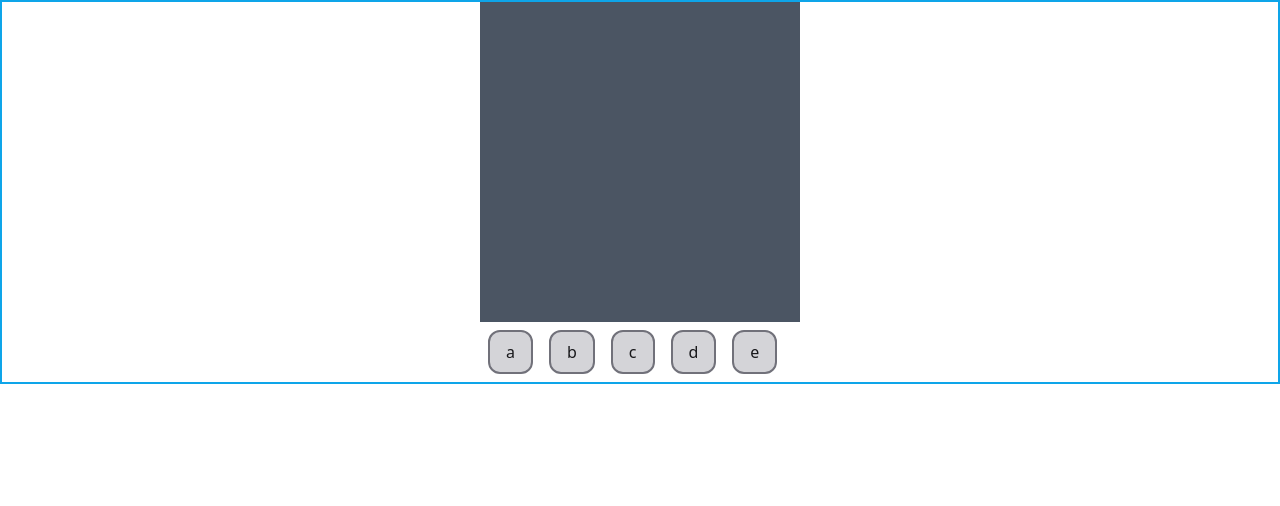
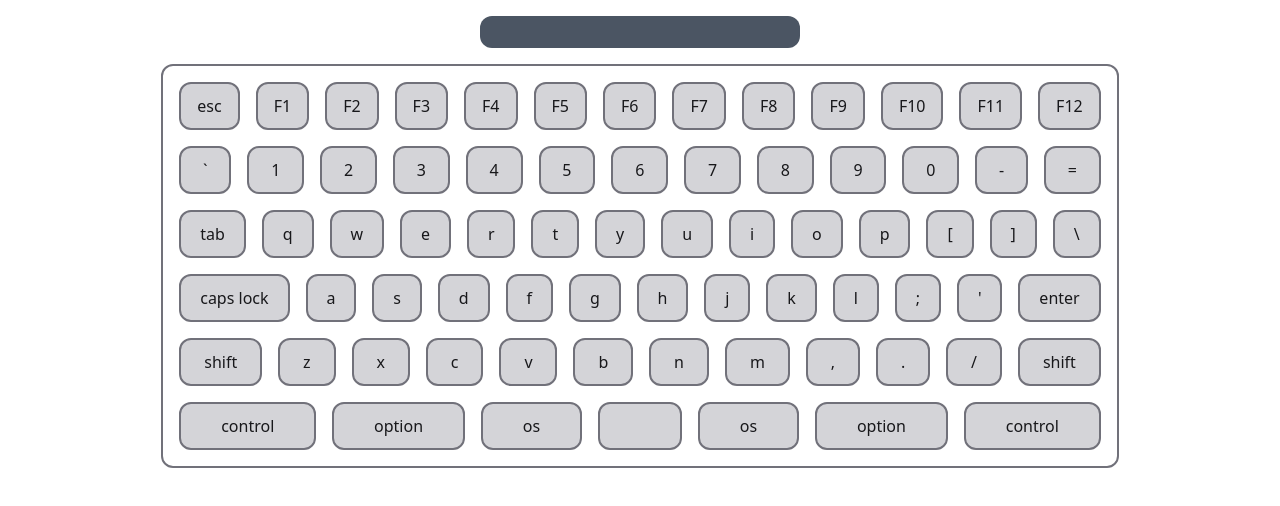
Before and after one commit to commitsovercoffee/key-probe, a SvelteKit app: page / in a window 1280 px wide. Shown: the top 506 px of the page. Built offline with nearby package versions, Linux system fonts and the light colour scheme.

Commit message:
adds keyboard layout

```diff
--- a/src/routes/+layout.svelte
+++ b/src/routes/+layout.svelte
@@ -2,6 +2,4 @@
 	import '../app.css';
 </script>
 
-<div class="border-sky-500 border-2">
-	<slot />
-</div>
+<slot />
--- a/src/routes/+page.svelte
+++ b/src/routes/+page.svelte
@@ -1,13 +1,34 @@
 <script>
-	let keyboard = ['a', 'b', 'c', 'd', 'e'];
+	let keyboard = [
+		{
+			keys: ['esc', 'F1', 'F2', 'F3', 'F4', 'F5', 'F6', 'F7', 'F8', 'F9', 'F10', 'F11', 'F12']
+		},
+		{
+			keys: ['`', '1', '2', '3', '4', '5', '6', '7', '8', '9', '0', '-', '=']
+		},
+		{
+			keys: ['tab', 'q', 'w', 'e', 'r', 't', 'y', 'u', 'i', 'o', 'p', '[', ']', '\\']
+		},
+		{
+			keys: ['caps lock', 'a', 's', 'd', 'f', 'g', 'h', 'j', 'k', 'l', ';', "'", 'enter']
+		},
+		{
+			keys: ['shift', 'z', 'x', 'c', 'v', 'b', 'n', 'm', ',', '.', '/', 'shift']
+		},
+		{
+			keys: ['control', 'option', 'os', ' ', 'os', 'option', 'control']
+		}
+	];
+
 	let log = '';
 	let key;
 </script>
 
-<svelte:window
+<svelte:body
 	on:keydown={function (event) {
+		event.preventDefault();
 		key = event.key;
-		log += key;
+		log += key.toLowerCase();
 	}}
 	on:keyup={function () {
 		setTimeout(function () {
@@ -16,17 +37,20 @@
 	}}
 />
 
-<div class="mx-auto w-80">
-	<p class="bg-gray-600 w-80 h-80 text-zinc-50">{log}</p>
-
-	{#each keyboard as k}
-		<button
-			class={key === k
-				? 'text-zinc-300 px-4 py-2 m-2 rounded-xl border-2 bg-zinc-900 border-zinc-500 duration-300 ease-in-out'
-				: log.includes(k)
-				? 'text-zinc-900 px-4 py-2 m-2 rounded-xl border-2 bg-teal-300 border-zinc-500 duration-300 ease-in-out'
-				: 'text-zinc-900 px-4 py-2 m-2 rounded-xl border-2 bg-zinc-300 border-zinc-500 duration-300 ease-in-out'}
-			>{k}</button
-		>
+<p class="bg-gray-600 p-4 m-4 w-80 text-zinc-50 mx-auto rounded-xl">{log}</p>
+<div class=" p-2 m-4 mx-auto w-min border-zinc-500 border-2 rounded-xl">
+	{#each keyboard as block}
+		<section class="flex flex-nowrap">
+			{#each block.keys as k}
+				<button
+					class={key === k
+						? 'grow text-zinc-300 px-4 py-2 m-2  h-12 rounded-xl ${} border-2 bg-zinc-900 border-zinc-500 duration-300 ease-in-out'
+						: log.includes(k)
+						? 'grow text-zinc-900 px-4 py-2 m-2  h-12 rounded-xl border-2 bg-teal-300 border-zinc-500 duration-300 ease-in-out'
+						: 'grow text-zinc-900 px-4 py-2  m-2  h-12 rounded-xl border-2 bg-zinc-300 border-zinc-500 duration-300 ease-in-out'}
+					>{k}</button
+				>
+			{/each}
+		</section>
 	{/each}
 </div>
```
